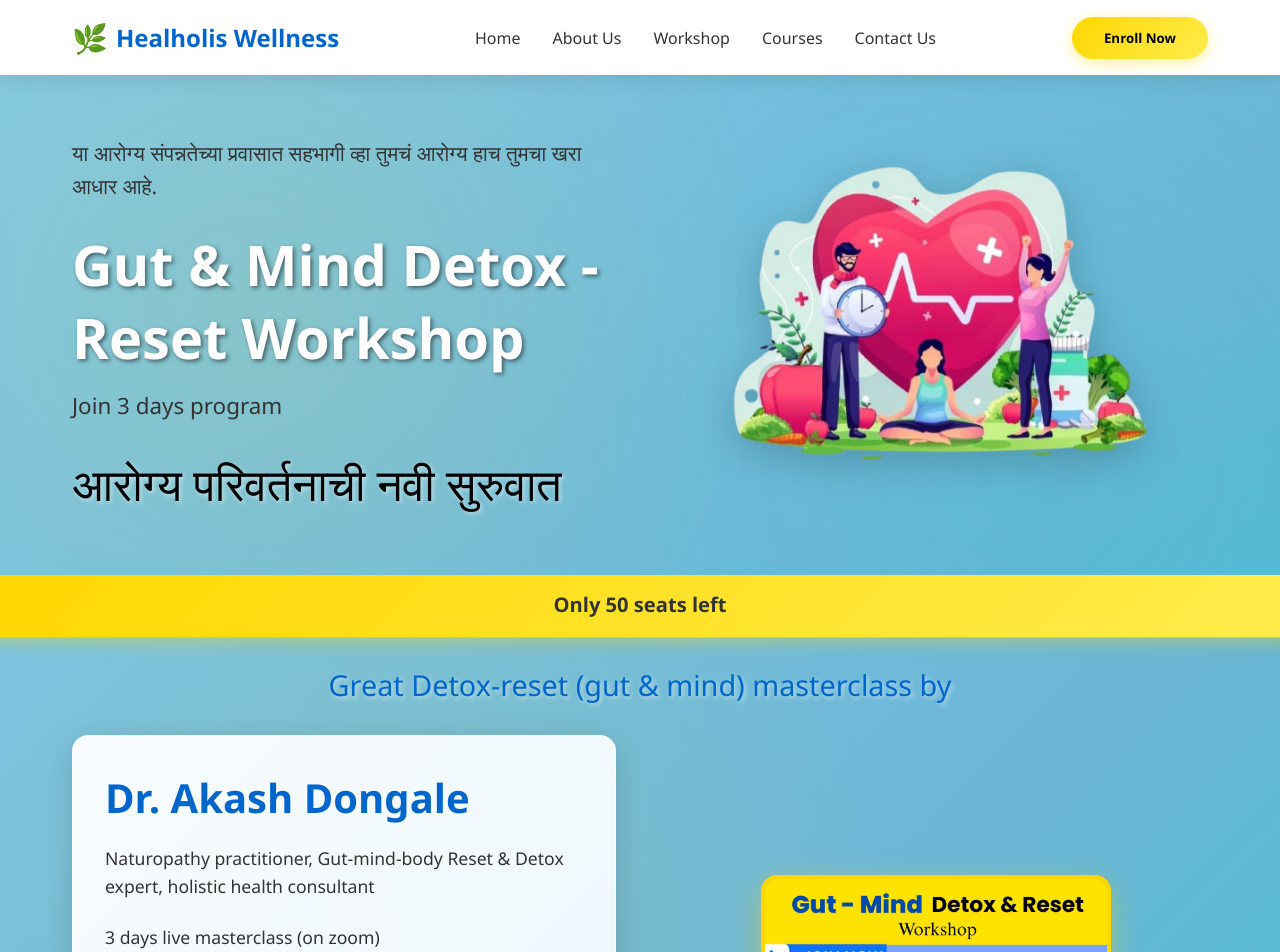
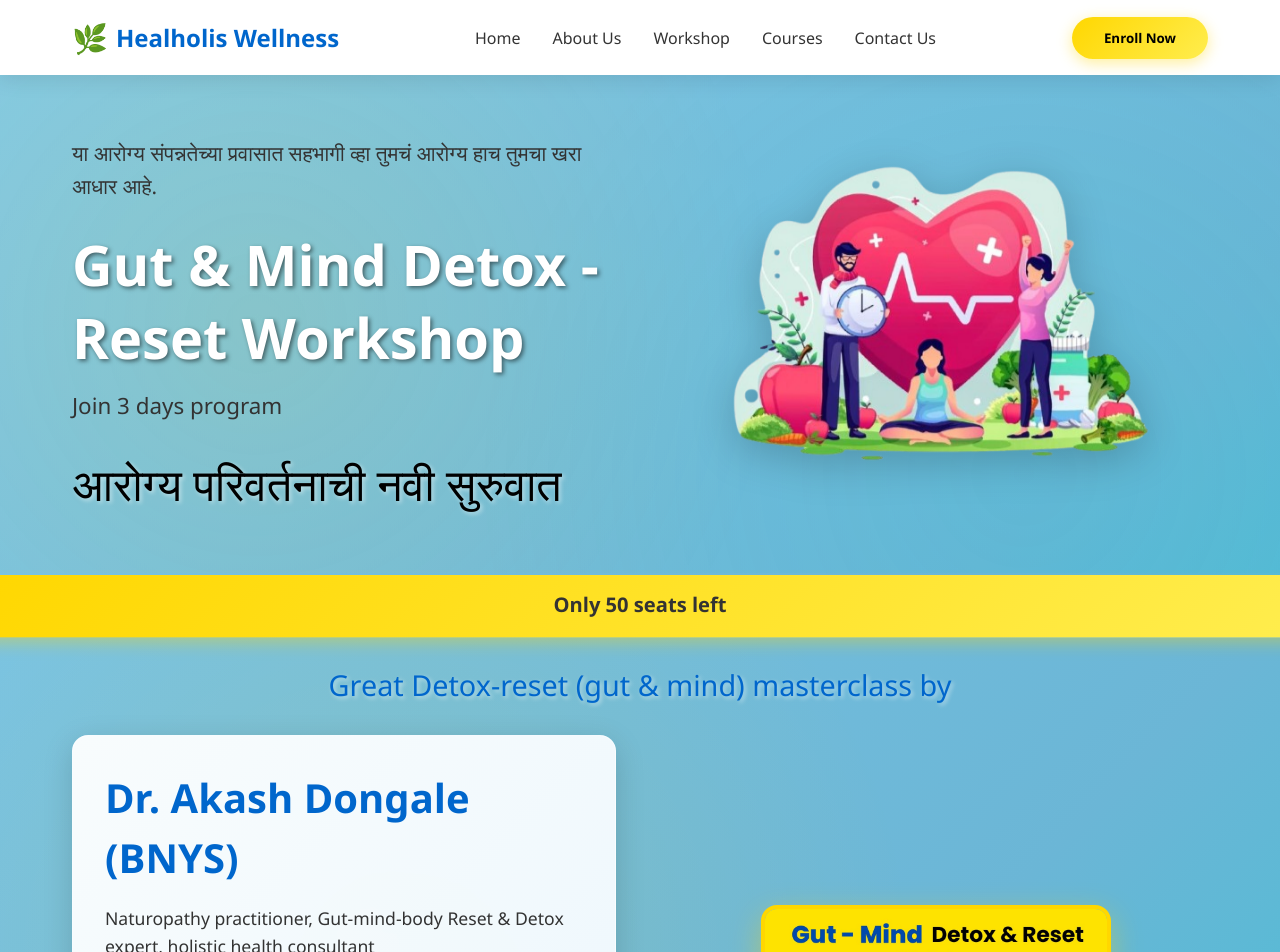
Before and after one commit to rajvardhannpatil/doctor, a React app: page / in a window 1280 px wide. Shown: the top 952 px of the page. Built offline with nearby package versions, Linux system fonts and the light colour scheme; the HTML template or start-up script is replaced by a standard one.

Commit message:
Update contact number in FAQ component and enhance workshop instructor title in WorkshopIntro component for improved clarity.

```diff
--- a/src/components/FAQ.jsx
+++ b/src/components/FAQ.jsx
@@ -19,7 +19,7 @@ const FAQ = () => {
     },
     {
       question: "If any problem regarding payment for workshop whom can I ask or talk to about it?",
-      answer: "Contact or text on this number - 000000000"
+      answer: "Contact or text on this number - 9307631817"
     }
   ];
 
--- a/src/components/WorkshopIntro.jsx
+++ b/src/components/WorkshopIntro.jsx
@@ -20,7 +20,7 @@ const WorkshopIntro = () => {
 
           <div className="workshop-details">
             <div className="workshop-box">
-              <h3 className="workshop-title">Dr. Akash Dongale</h3>
+              <h3 className="workshop-title">Dr. Akash Dongale (BNYS)</h3>
               <p className="workshop-instructor">
               Naturopathy practitioner, Gut-mind-body Reset & Detox expert, holistic health consultant
               </p>
```
